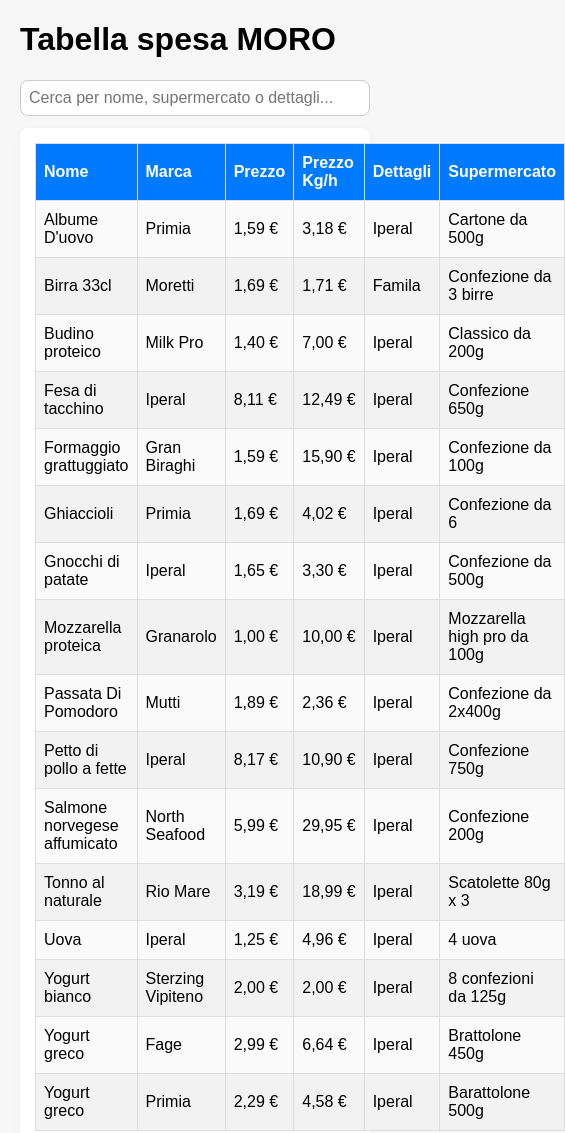
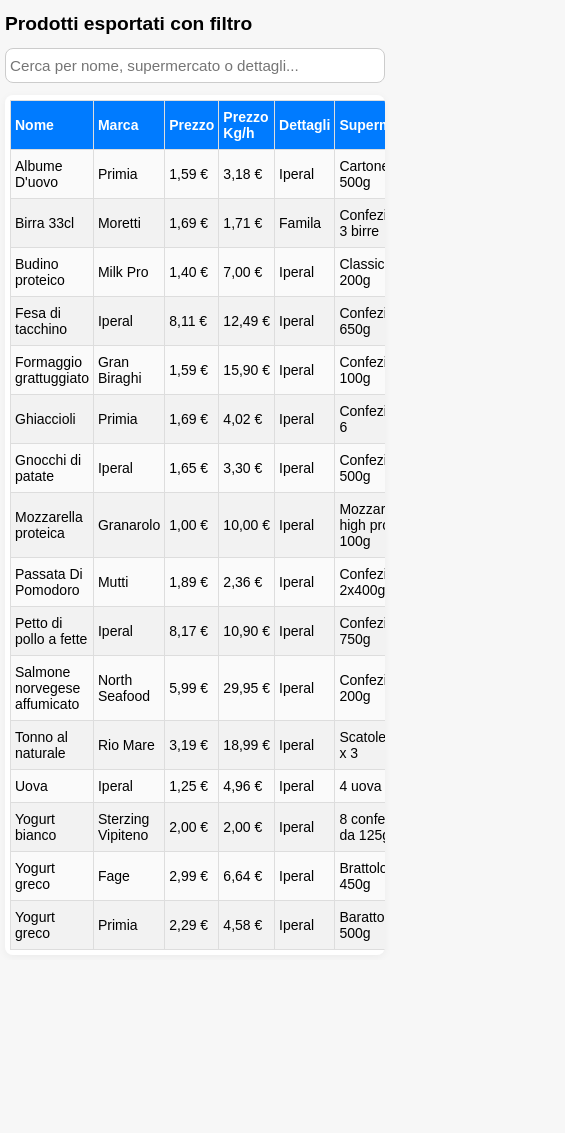
Before and after one commit to MichaelMoro/ProductTracker, a plain HTML site: page index.html in a window 390 px wide. Shown: the whole page, 565 px wide, since content can reach past the window. After the commit the page ends 960 px from the top, so only its background shows below. Drawn offline with Linux system fonts and the light colour scheme.

Commit message:
Update index.html

```diff
--- a/index.html
+++ b/index.html
@@ -3,10 +3,11 @@
 <html lang="it">
 <head>
   <meta charset="UTF-8">
-  <title>Esportazione Prodotti con Filtro</title>
+  <title>Prodotti esportati con filtro</title>
+  <meta name="viewport" content="width=device-width, initial-scale=1">
   <style>
     body { font-family: Arial, sans-serif; background: #f7f7f7; margin: 20px; }
-    .table-container { background: #fff; padding: 15px; border-radius: 8px; box-shadow: 0 2px 8px rgba(0,0,0,0.05); }
+    .table-container { background: #fff; padding: 15px; border-radius: 8px; box-shadow: 0 2px 8px rgba(0,0,0,0.05); overflow-x: auto; }
     table { width: 100%; border-collapse: collapse; background: #fafafa; }
     th, td { padding: 10px 8px; border: 1px solid #ddd; text-align: left; }
     th { background: #007bff; color: #fff; }
@@ -20,10 +21,34 @@
       border-radius: 8px;
       box-sizing: border-box;
     }
+
+    /* --- Responsive styles --- */
+    @media (max-width: 600px) {
+      body {
+        margin: 5px;
+      }
+      .table-container {
+        padding: 5px;
+      }
+      th, td {
+        padding: 8px 4px;
+        font-size: 14px;
+      }
+      table {
+        font-size: 14px;
+      }
+      #filtro {
+        font-size: 0.95em;
+        padding: 8px 4px;
+      }
+      h1 {
+        font-size: 1.2em;
+      }
+    }
   </style>
 </head>
 <body>
-  <h1>Tabella spesa MORO</h1>
+  <h1>Prodotti esportati con filtro</h1>
   <input type="text" id="filtro" placeholder="Cerca per nome, supermercato o dettagli...">
   <div class="table-container">
     <table id="prodotti-table" border="1">
@@ -186,7 +211,6 @@
 </tr></tbody>
   </table>
   </div>
-
   <script>
     // Funzione filtro tabella
     document.getElementById('filtro').addEventListener('input', function() {
```
